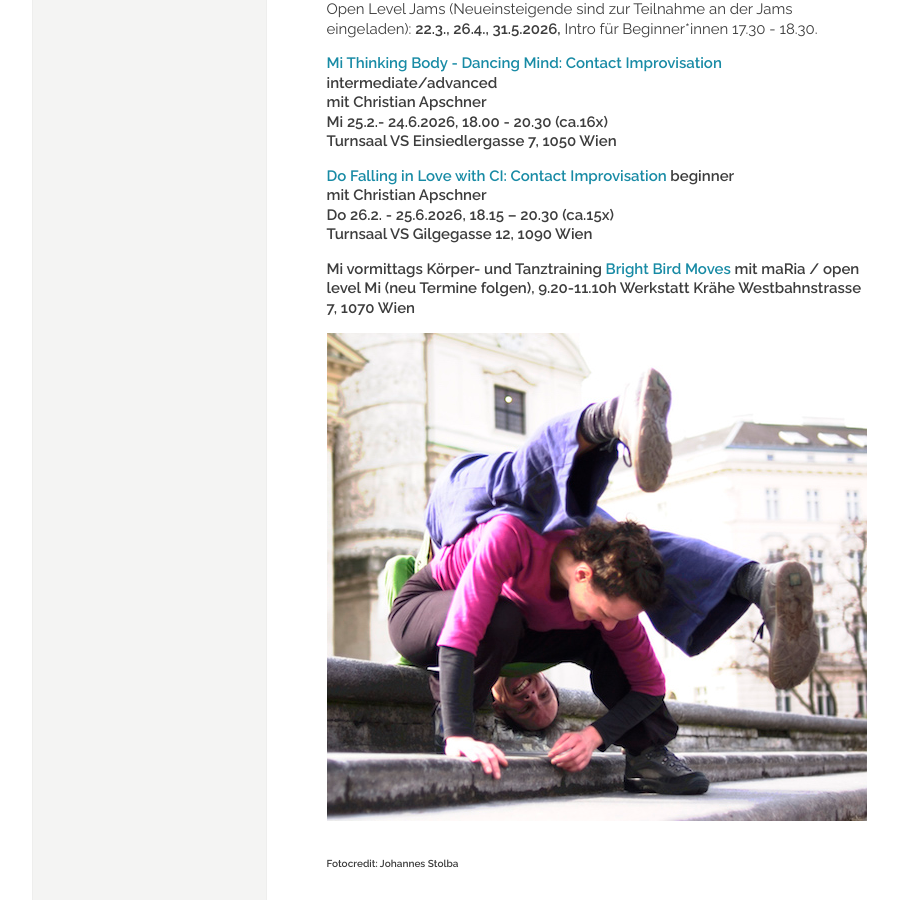
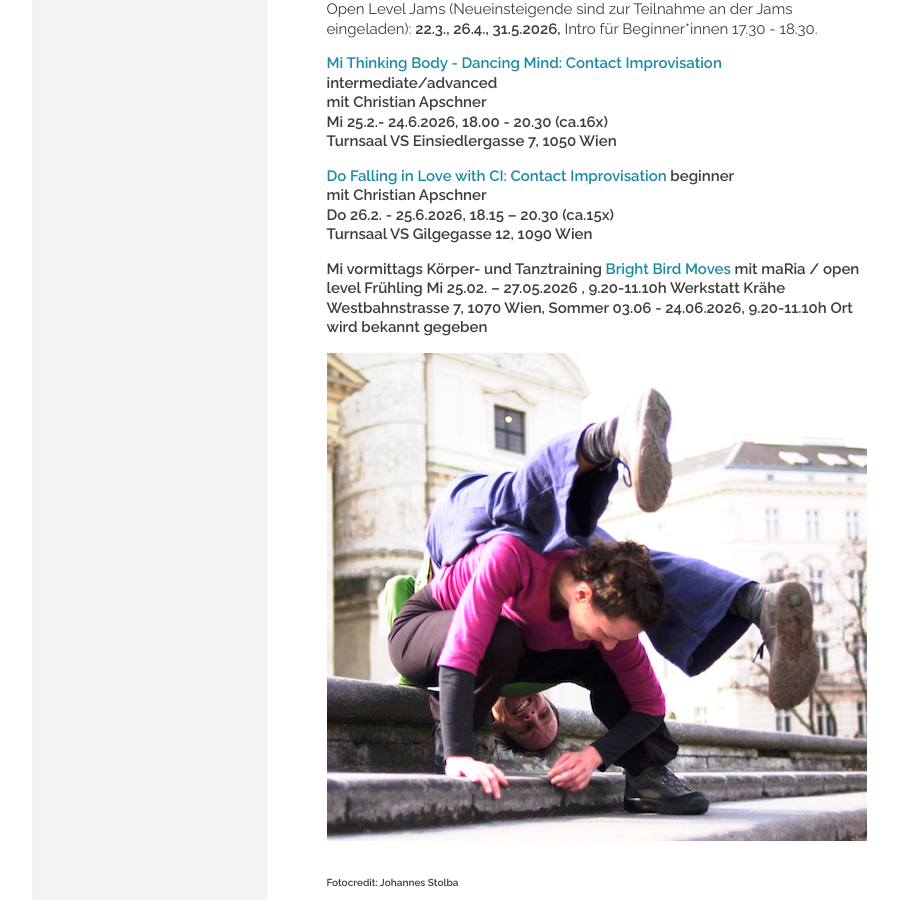
Before and after one commit to manulari/rollingpointat, a Jekyll site: the page built from _pages_de/index.md, in a window 1280 px wide and 900 px high, scrolled down 1794 px. Shown: the whole window, without its empty margins (152-1050 px from the left). Built offline with Jekyll 4.4.1, drawn with Linux system fonts in a browser that asks for light colours; comment, search, counter and statistics services are not loaded.

Commit message:
Update page (de) “index”

```diff
--- a/_pages_de/index.md
+++ b/_pages_de/index.md
@@ -73,7 +73,7 @@ Open Level Jams (Neueinsteigende sind zur Teilnahme an der Jams eingeladen): **2
 
 **Mi vormittags Körper- und Tanztraining
 [Bright Bird Moves](/Vormittagskurs) mit maRia / open level
-Mi (neu Termine folgen), 9.20-11.10h Werkstatt Krähe Westbahnstrasse 7, 1070 Wien**
+Frühling Mi 25.02. – 27.05.2026 , 9.20-11.10h Werkstatt Krähe Westbahnstrasse 7, 1070 Wien, Sommer 03.06 - 24.06.2026, 9.20-11.10h Ort wird bekannt gegeben**
 
 ![Mehr CI auf der Stiege](/assets/uploads/dsc_1941a.jpg "Mehr CI auf der Stiege")
 
```
